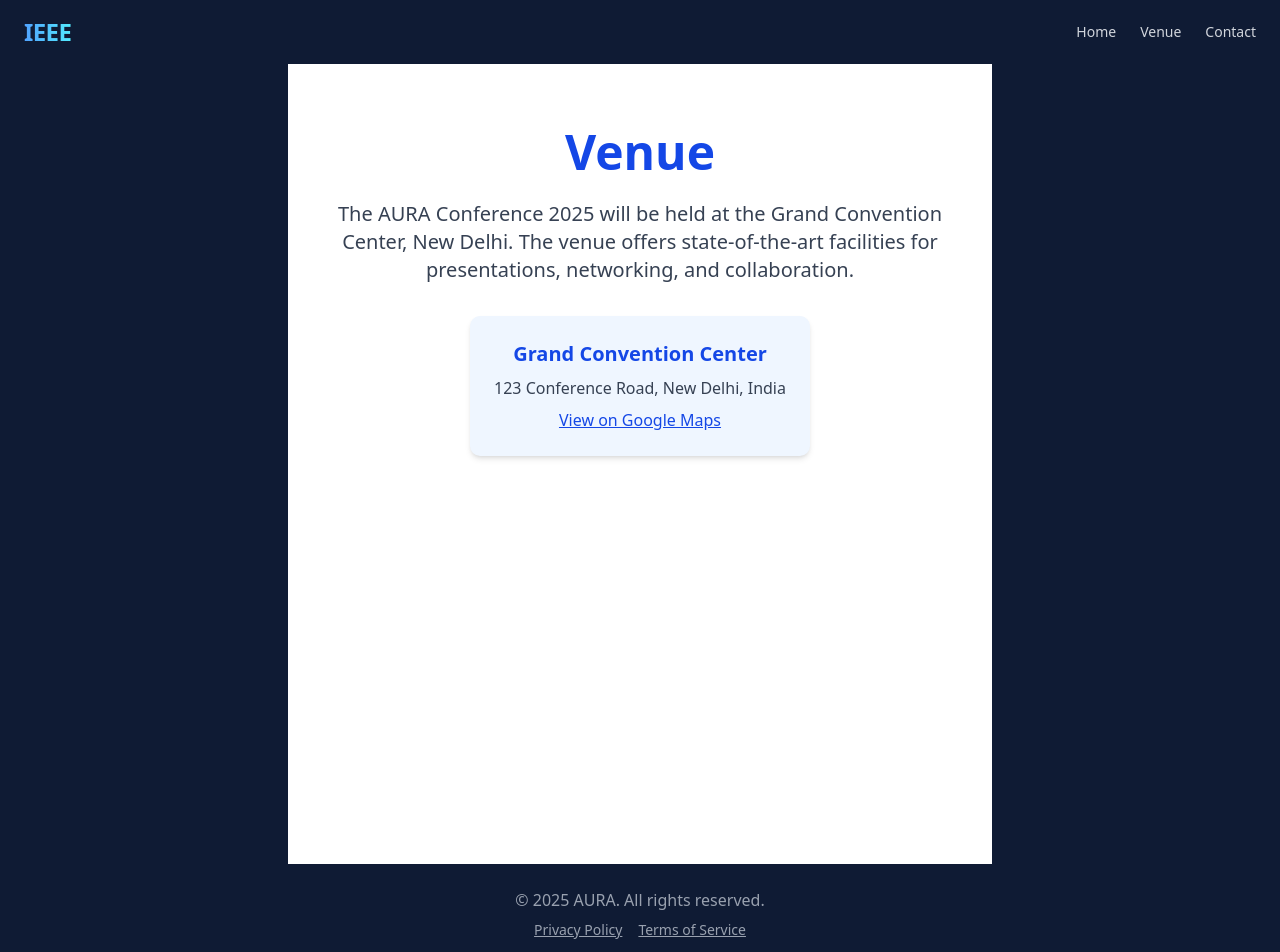
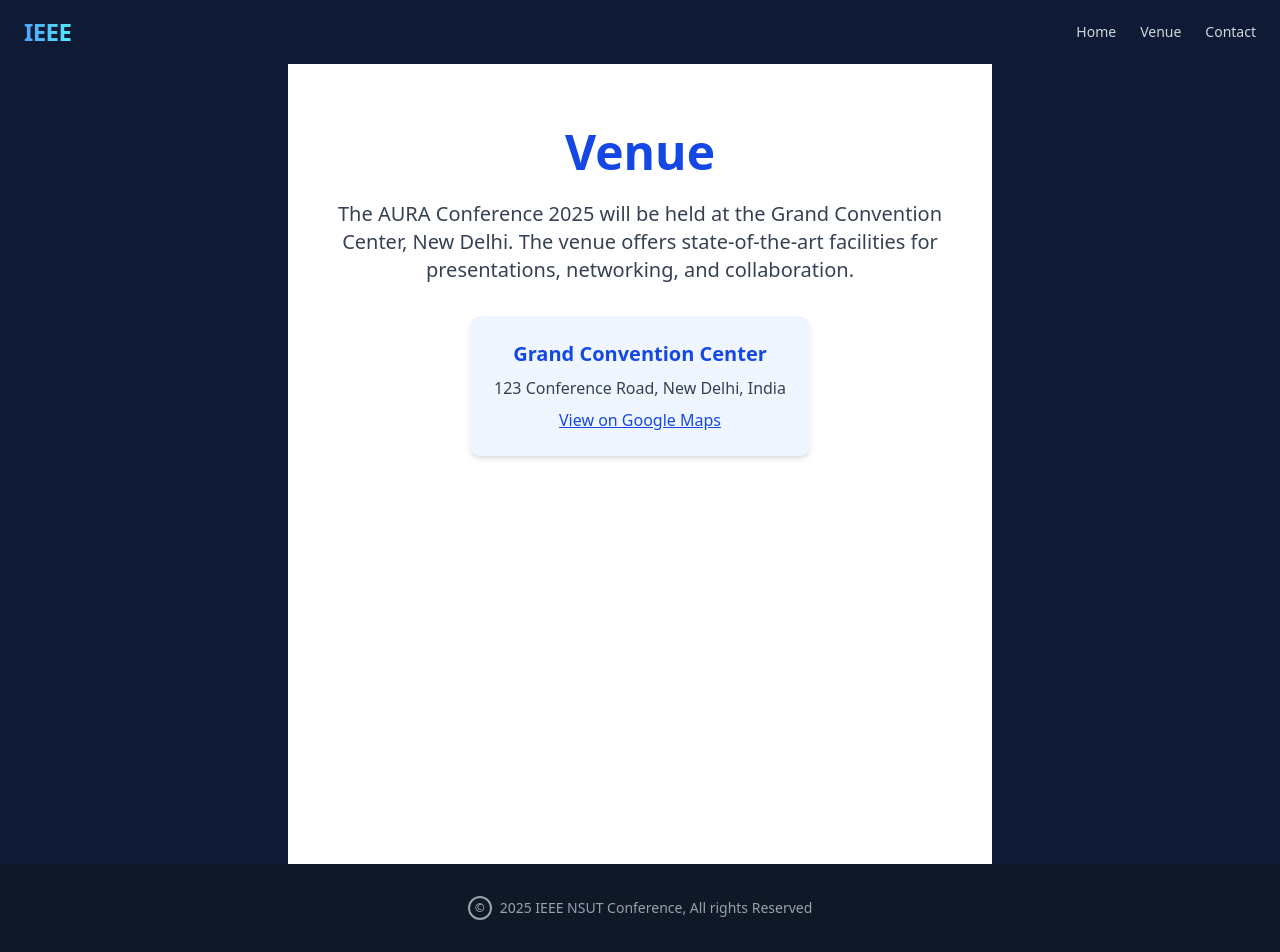
Before and after one commit to GreatNerve/AURA-Website, a React (Vite) app: page /venue in a window 1280 px wide. Shown: the top 952 px of the page. Built offline with nearby package versions, Linux system fonts and the light colour scheme.

Commit message:
Update Footer.jsx

```diff
--- a/src/components/includes/Footer.jsx
+++ b/src/components/includes/Footer.jsx
@@ -1,25 +1,22 @@
-import React from "react";
+import React from 'react';
 
-const Footer = () => (
-  <footer className="w-full bg-transparent text-center text-base py-6">
-    <div className="container mx-auto px-4">
-      <div className="text-gray-400">&copy; {new Date().getFullYear()} AURA. All rights reserved.</div>
-      <div className="mt-2 text-sm">
-        <a
-          href="/privacy"
-          className="underline text-gray-400 hover:text-white mr-4 transition-colors"
-        >
-          Privacy Policy
-        </a>
-        <a
-          href="/terms"
-          className="underline text-gray-400 hover:text-white transition-colors"
-        >
-          Terms of Service
-        </a>
+const Footer = () => {
+  return (
+    <footer className="bg-gray-900 py-8 px-4">
+      <div className="max-w-7xl mx-auto">
+        <div className="flex items-center justify-center">
+          <div className="flex items-center space-x-2 text-gray-400">
+            <div className="w-6 h-6 border-2 border-gray-400 rounded-full flex items-center justify-center">
+              <span className="text-xs font-bold">©</span>
+            </div>
+            <span className="text-sm">
+              2025 IEEE NSUT Conference, All rights Reserved
+            </span>
+          </div>
+        </div>
       </div>
-    </div>
-  </footer>
-);
+    </footer>
+  );
+};
 
 export default Footer;
```
